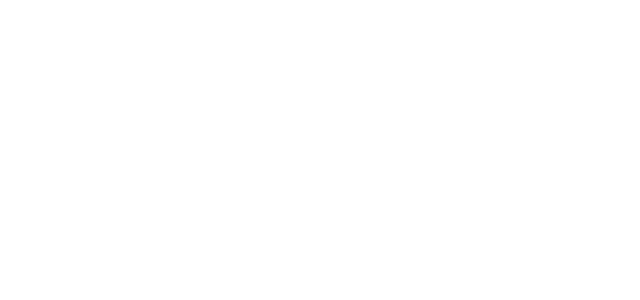
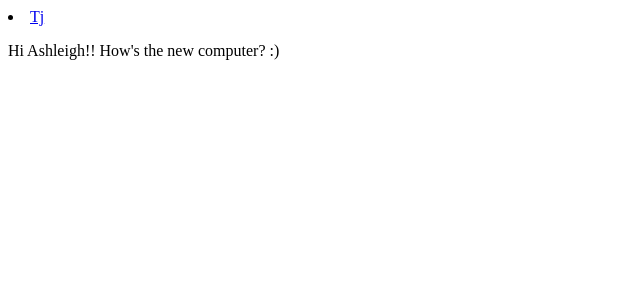
Before and after one commit to sargimo/my-classmates-geoff, a Vue app: page / in a window 1280 px wide. Shown: the top 300 px of the page, without its empty margins (0-640 px from the left). Built offline with nearby package versions, Linux system fonts and the light colour scheme.

Commit message:
Added component

```diff
--- a/src/components/MyHeader.vue
+++ b/src/components/MyHeader.vue
@@ -1,5 +1,6 @@
 <template>
   <nav>
+    <li><router-link v-bind:to="'/'">Tj</router-link></li>
   </nav>
 </template>
 
--- /dev/null
+++ b/src/components/tj/Tj.vue
@@ -0,0 +1,11 @@
+<template>
+ <div class="container">
+     <p>Hi Ashleigh!! How's the new computer? :)</p>
+ </div>
+</template>
+
+<script>
+export default {
+  name: "Tj"
+};
+</script>
--- a/src/main.js
+++ b/src/main.js
@@ -1,12 +1,15 @@
 import Vue from "vue";
 import App from "./App.vue";
 import VueRouter from "vue-router";
+import Tj from "./components/tj/Tj";
+
 
 Vue.config.productionTip = false;
 
 Vue.use(VueRouter);
 
 const routes = [
+  { path: "/", component: Tj },
 ];
 
 const router = new VueRouter({
```
